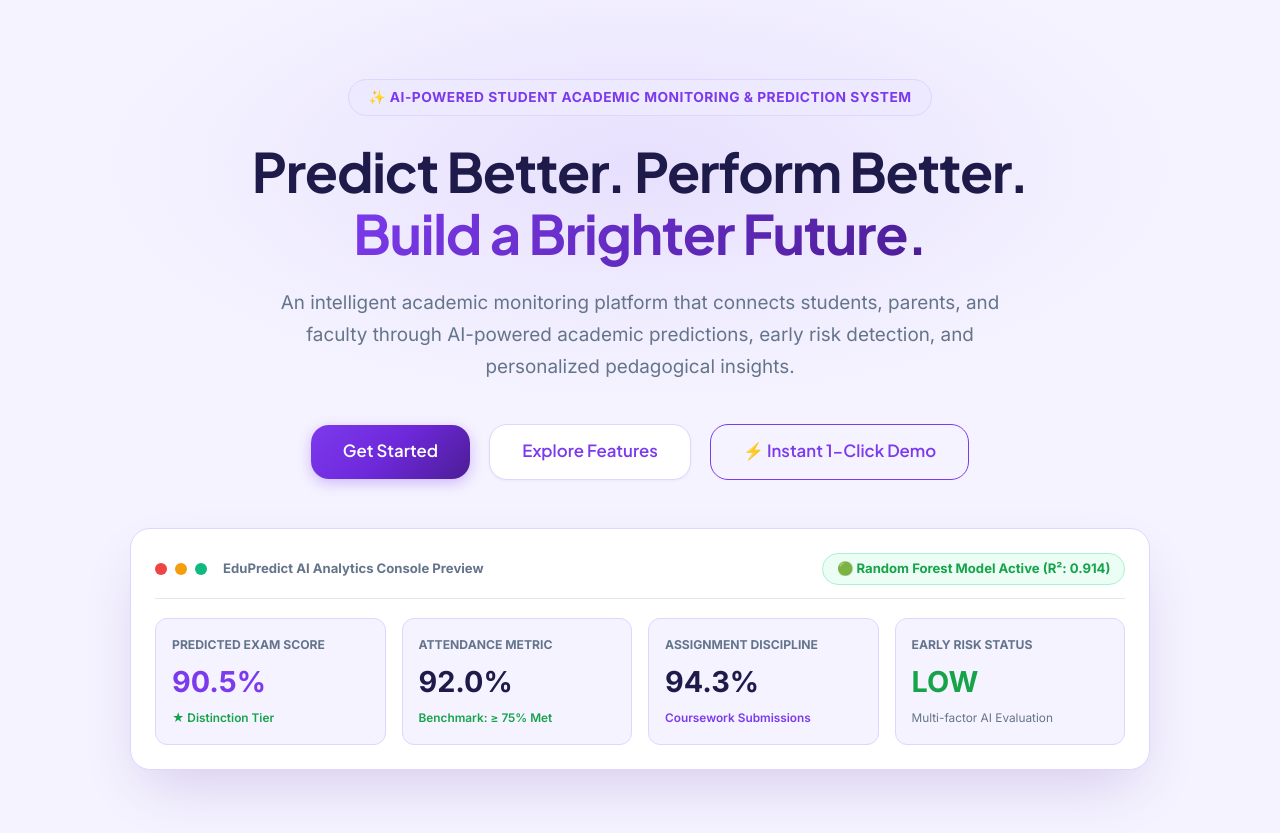
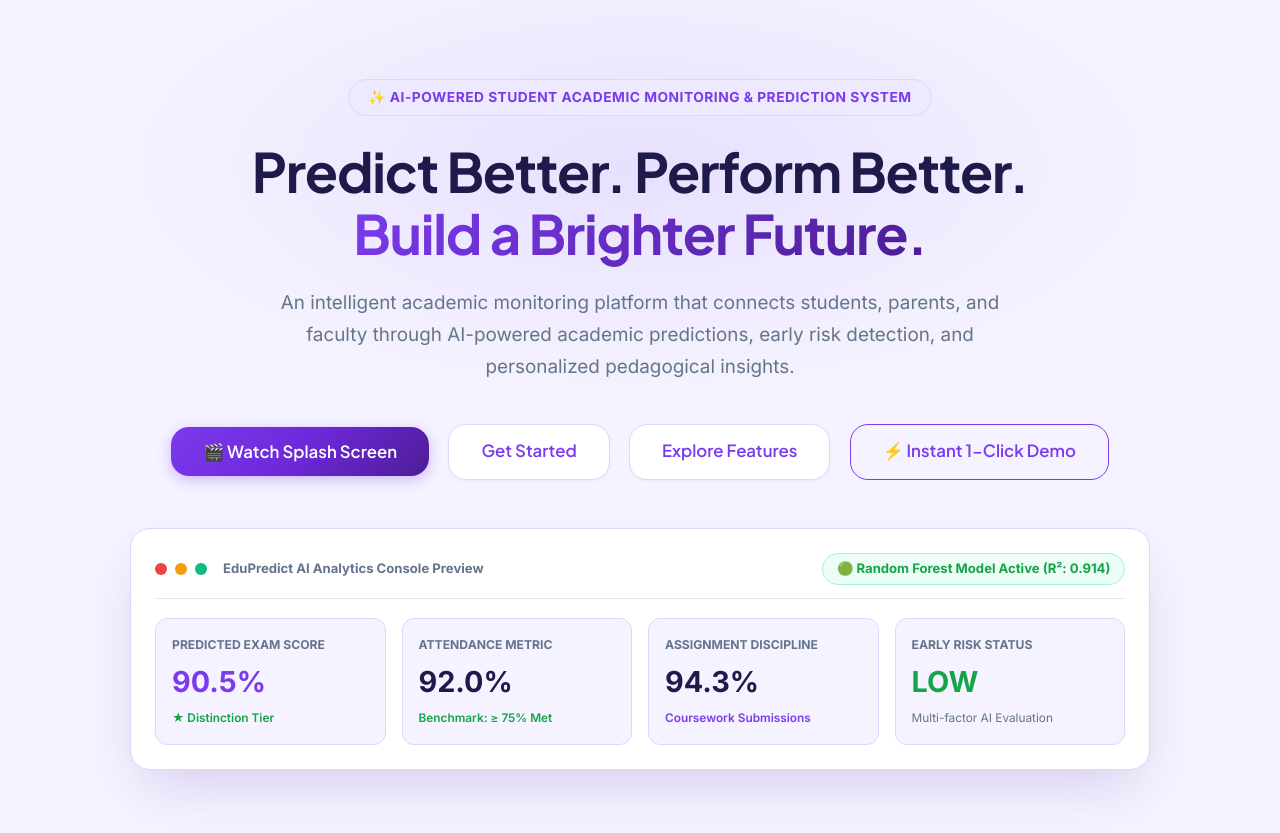
Before and after one commit to meghanareddy-png/EduPredict, a Flask app: page / in a window 1280 px wide. Shown: the part 84-917 px from the top of the page. Run offline with Flask 3, Linux system fonts and the light colour scheme.

Commit message:
feat: add interactive splash screen replay controller and instant trigger button

```diff
--- a/static/js/main.js
+++ b/static/js/main.js
@@ -6,6 +6,35 @@
  * - Toast / flash message auto-dismissal
  * - Smooth scroll & modal triggers
  */
+
+window.triggerSplashAnimation = function () {
+    const splash = document.getElementById("splash-screen");
+    if (!splash) return;
+    splash.style.display = "flex";
+    splash.style.opacity = "1";
+    splash.style.visibility = "visible";
+    splash.classList.remove("splash-hidden");
+
+    const content = splash.querySelector(".splash-content");
+    if (content) {
+        content.style.animation = 'none';
+        content.offsetHeight;
+        content.style.animation = 'splashZoomGlow 2.8s cubic-bezier(0.16, 1, 0.3, 1) forwards';
+    }
+    const bar = splash.querySelector(".splash-loader-bar");
+    if (bar) {
+        bar.style.animation = 'none';
+        bar.offsetHeight;
+        bar.style.animation = 'splashFill 2.7s ease-in-out forwards';
+    }
+
+    setTimeout(function () {
+        splash.classList.add("splash-hidden");
+        setTimeout(function () {
+            splash.style.display = "none";
+        }, 600);
+    }, 3000);
+};
 
 document.addEventListener("DOMContentLoaded", function () {
     // 1. Animated Splash Screen Controller
--- a/templates/index.html
+++ b/templates/index.html
@@ -41,7 +41,8 @@
         </p>
 
         <div class="hero-buttons">
-            <a href="{{ url_for('auth.register') }}" class="btn btn-primary btn-lg">Get Started</a>
+            <button onclick="triggerSplashAnimation()" class="btn btn-primary btn-lg">🎬 Watch Splash Screen</button>
+            <a href="{{ url_for('auth.register') }}" class="btn btn-secondary btn-lg">Get Started</a>
             <a href="#features" class="btn btn-secondary btn-lg">Explore Features</a>
             <a href="#demo-access" class="btn btn-outline-purple btn-lg">⚡ Instant 1-Click Demo</a>
         </div>
```
Also changed, not shown: index.html (+42 -3 lines).
